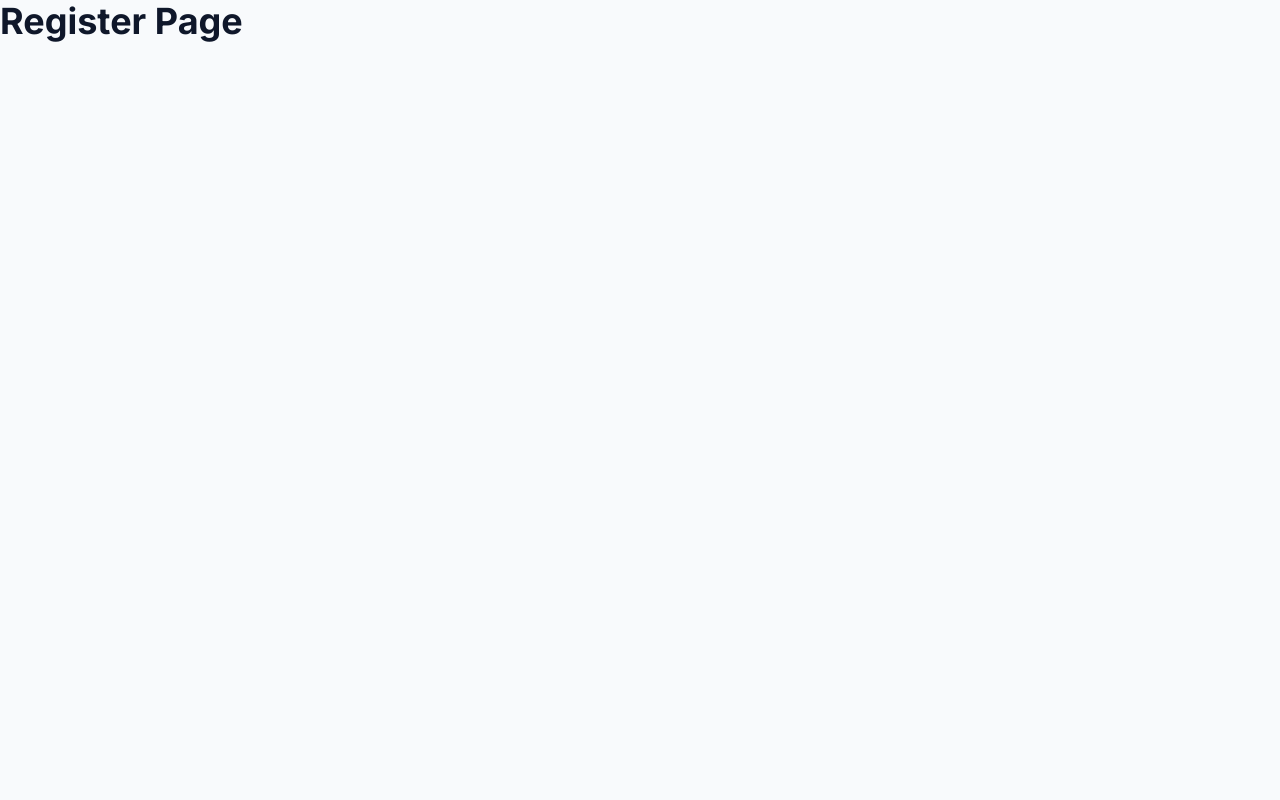
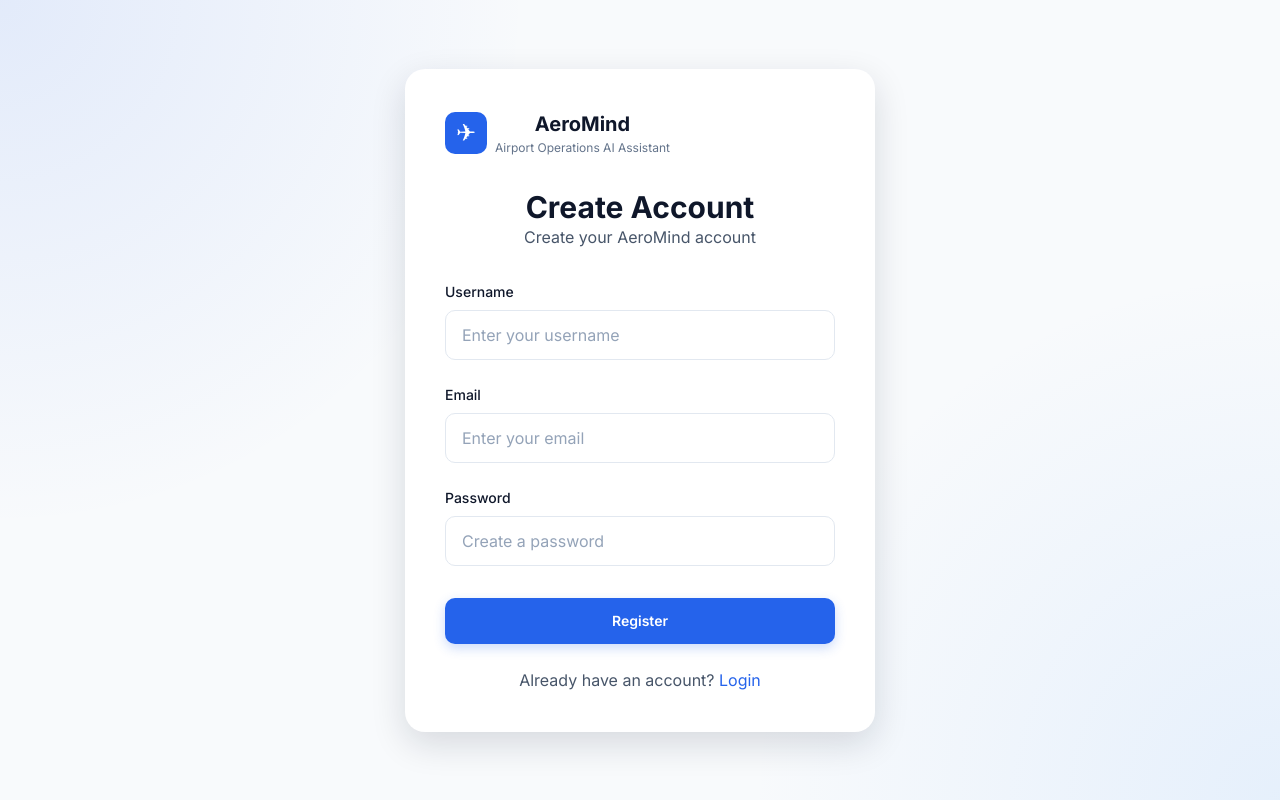
Before and after one commit to ellenhabash2/airport-operations-ai-agent-C, a React (Vite) app in the folder frontend/: page /register in a window 1280 px wide. Built offline with nearby package versions, Linux system fonts and the light colour scheme; no server answers.

Commit message:
Frontend:Add Register Page

```diff
--- a/frontend/src/pages/RegisterPage.jsx
+++ b/frontend/src/pages/RegisterPage.jsx
@@ -1,5 +1,174 @@
+import { useState } from "react";
+import { Link, useNavigate } from "react-router-dom";
+
+import { register } from "../services/authService";
+import Brand from "../components/Brand";
+import "../styles/login.css";
+
 function RegisterPage() {
-  return <h1>Register Page</h1>;
+    const [username, setUsername] = useState("");
+    const [email, setEmail] = useState("");
+    const [password, setPassword] = useState("");
+
+    const [loading, setLoading] = useState(false);
+    const [error, setError] = useState("");
+
+    const navigate = useNavigate();
+
+    async function handleRegister(e) {
+      e.preventDefault();
+
+      const trimmedUsername = username.trim();
+      const trimmedEmail = email.trim();
+
+      if (!trimmedUsername) {
+          alert("Please enter your username.");
+          return;
+      }
+
+      if (!trimmedEmail) {
+          alert("Please enter your email.");
+          return;
+      }
+
+      if (!password) {
+          alert("Please enter your password.");
+          return;
+      }
+      setLoading(true);
+      setError("");
+
+      try {
+          await register(trimmedUsername, trimmedEmail, password);
+
+          navigate("/");
+      }
+      catch (err) {
+          setError(
+              err.response?.data?.error ||
+              "Registration failed."
+          );
+      }
+      finally {
+          setLoading(false);
+      }
+    }
+
+    return (
+        <div className="login-page">
+
+            <div className="login-card">
+
+                <div className="login-brand">
+                    <Brand />
+                </div>
+
+                <div className="login-title">
+
+                    <h2>Create Account</h2>
+
+                    <p>
+                        Create your AeroMind account
+                    </p>
+
+                </div>
+
+                <form onSubmit={handleRegister}>
+
+                    <div className="form-group">
+
+                        <label className="form-label">
+                            Username
+                        </label>
+
+                        <input
+                            className="form-input"
+                            type="text"
+                            placeholder="Enter your username"
+                            value={username}
+                            onChange={(e) => {
+                                setUsername(e.target.value);
+                                setError("");
+                            }}
+                            disabled={loading}
+                        />
+
+                    </div>
+
+                    <div className="form-group">
+
+                        <label className="form-label">
+                            Email
+                        </label>
+
+                        <input
+                            className="form-input"
+                            type="email"
+                            placeholder="Enter your email"
+                            value={email}
+                            onChange={(e) => {
+                                setEmail(e.target.value);
+                                setError("");
+                            }}
+                            disabled={loading}
+                        />
+
+                    </div>
+
+                    <div className="form-group">
+
+                        <label className="form-label">
+                            Password
+                        </label>
+
+                        <input
+                            className="form-input"
+                            type="password"
+                            placeholder="Create a password"
+                            value={password}
+                            onChange={(e) => {
+                                setPassword(e.target.value);
+                                setError("");
+                            }}
+                            disabled={loading}
+                        />
+
+                    </div>
+
+                    {error && (
+                        <div className="form-error">
+                            {error}
+                        </div>
+                    )}
+
+                    <button
+                        className="button button-primary button-full-width login-button"
+                        type="submit"
+                        disabled={loading}
+                    >
+                        {loading ? "Creating account..." : "Register"}
+                    </button>
+
+                </form>
+
+                <div className="login-footer">
+
+                    <p>
+
+                        Already have an account?{" "}
+
+                        <Link to="/">
+                            Login
+                        </Link>
+
+                    </p>
+
+                </div>
+
+            </div>
+
+        </div>
+    );
 }
 
 export default RegisterPage;
--- a/frontend/src/services/authService.js
+++ b/frontend/src/services/authService.js
@@ -8,3 +8,14 @@ export async function login(email, password) {
 
     return response.data;
 }
+
+
+export async function register(username, email, password) {
+    const response = await api.post("/auth/register", {
+        username,
+        email,
+        password,
+    });
+
+    return response.data;
+}
```
